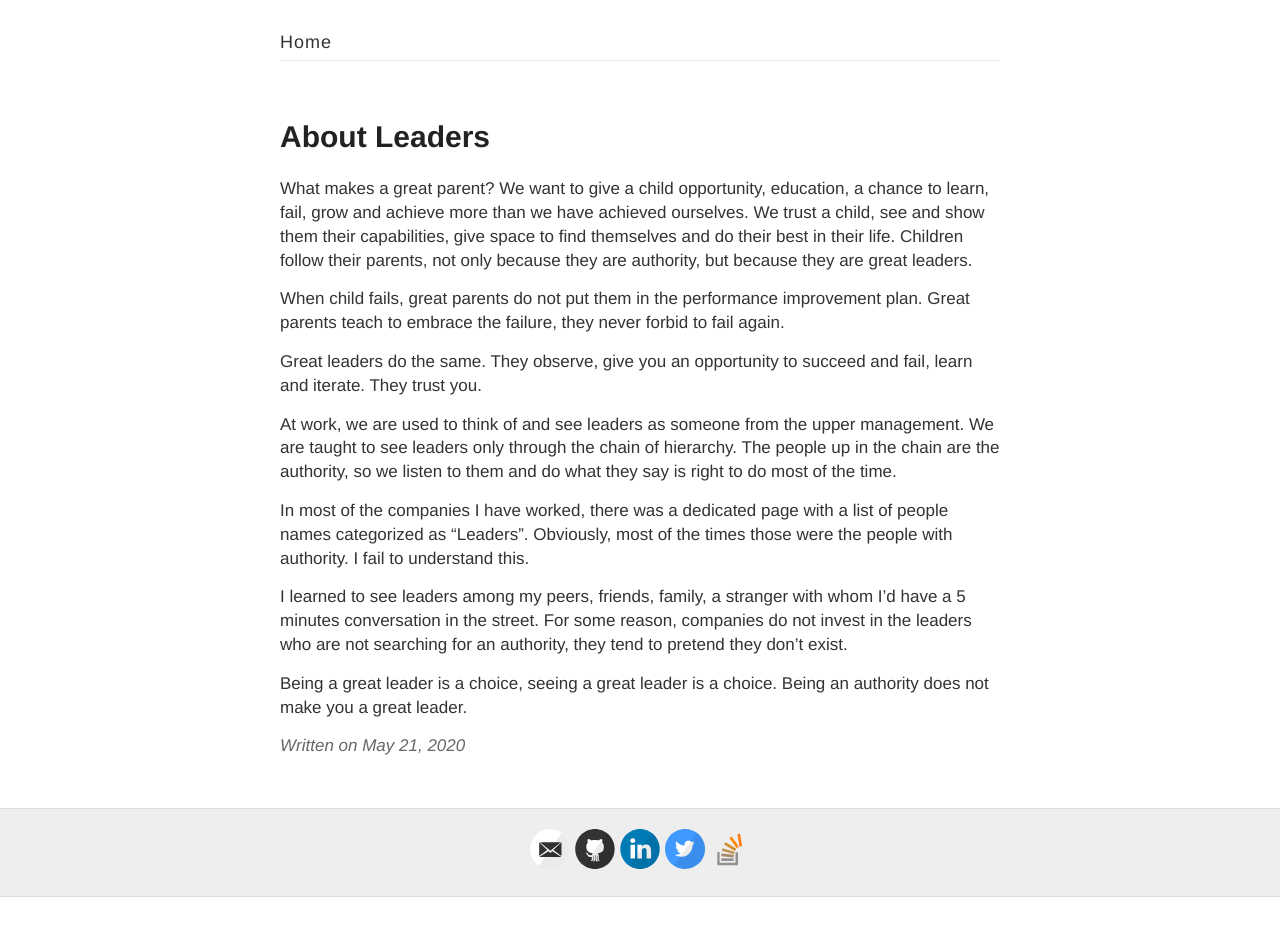
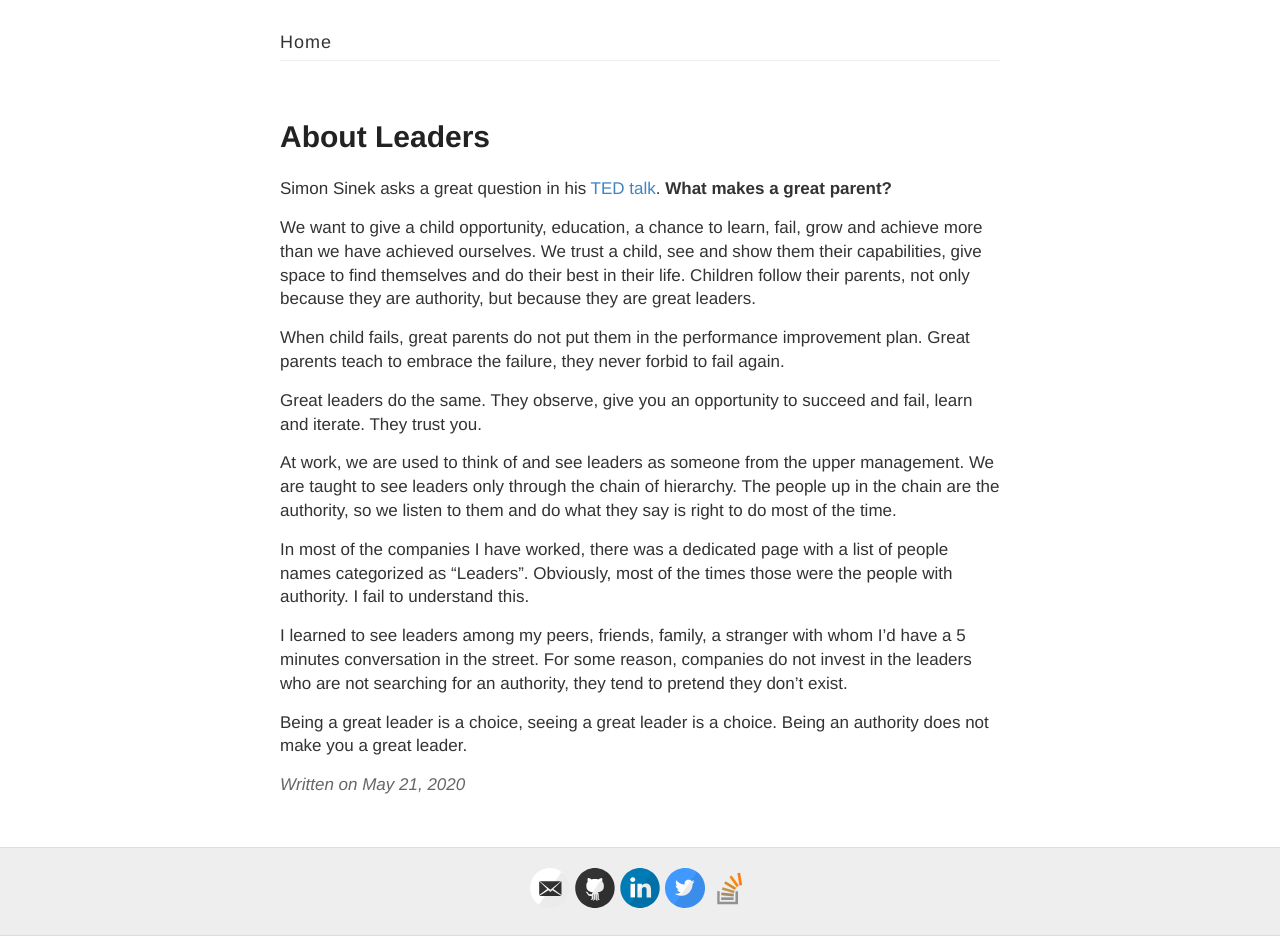
Before and after one commit to vtorosyan/vtorosyan.github.io, a Jekyll site: the page built from _posts/2020/05/2020-05-21-about-leaders.md, in a window 1280 px wide. Built offline with Jekyll 4.4.1, drawn with Linux system fonts in a browser that asks for light colours; comment, search, counter and statistics services are not loaded; before the commit the page ends 900 px from its top, so only the background shows below that.

Commit message:
Adding a link to Simons talk

```diff
--- a/_posts/2020/05/2020-05-21-about-leaders.md
+++ b/_posts/2020/05/2020-05-21-about-leaders.md
@@ -3,7 +3,9 @@ layout: post
 title: About Leaders
 ---
 
-What makes a great parent? We want to give a child opportunity, education, a chance to learn, fail, grow and achieve more than we have achieved ourselves. We trust a child, see and show them their capabilities, give space to find themselves and do their best in their life. Children follow their parents, not only because they are authority, but because they are great leaders.
+Simon Sinek asks a great question in his [TED talk](https://www.youtube.com/watch?v=lmyZMtPVodo){:target="_blank"}. **What makes a great parent?**
+
+We want to give a child opportunity, education, a chance to learn, fail, grow and achieve more than we have achieved ourselves. We trust a child, see and show them their capabilities, give space to find themselves and do their best in their life. Children follow their parents, not only because they are authority, but because they are great leaders.
 
 
 When child fails, great parents do not put them in the performance improvement plan. Great parents teach to embrace the failure, they never forbid to fail again.
```
